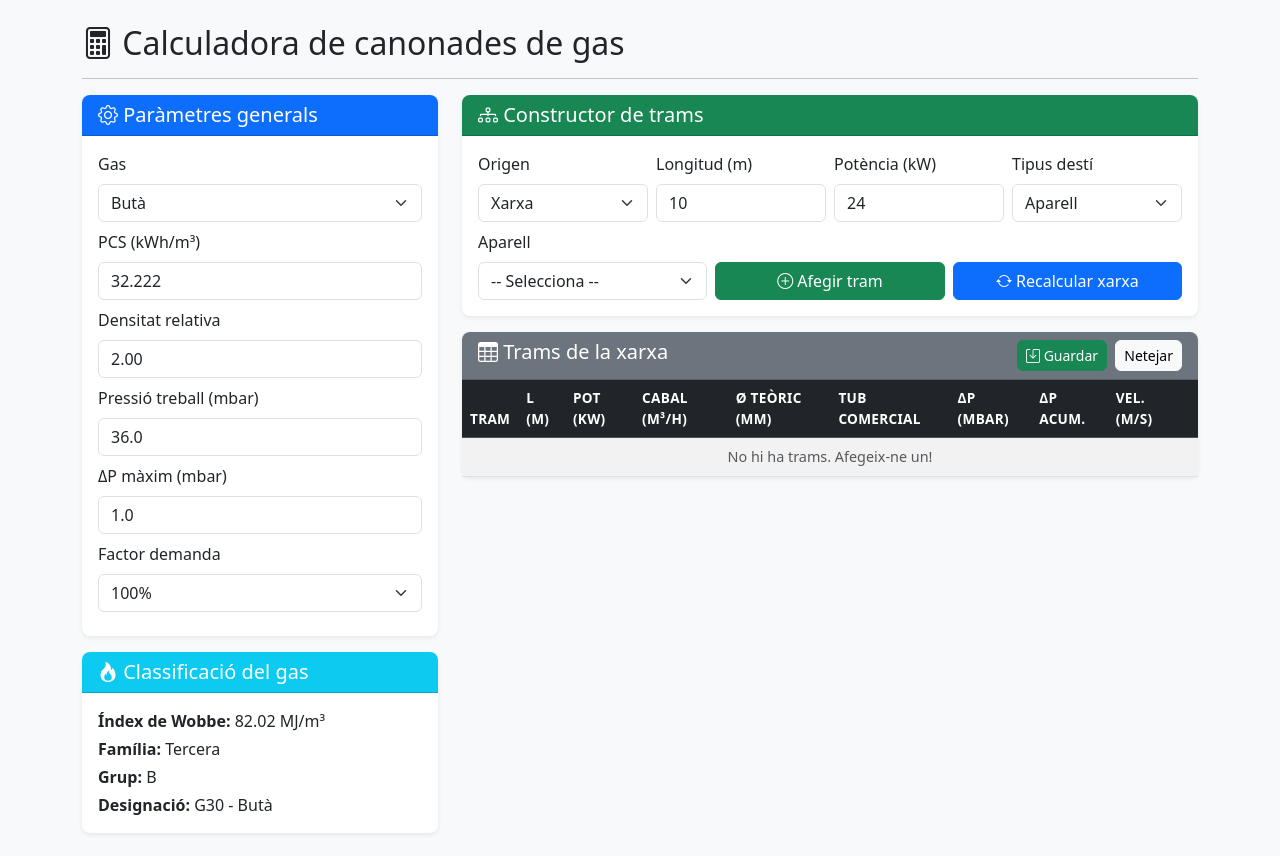
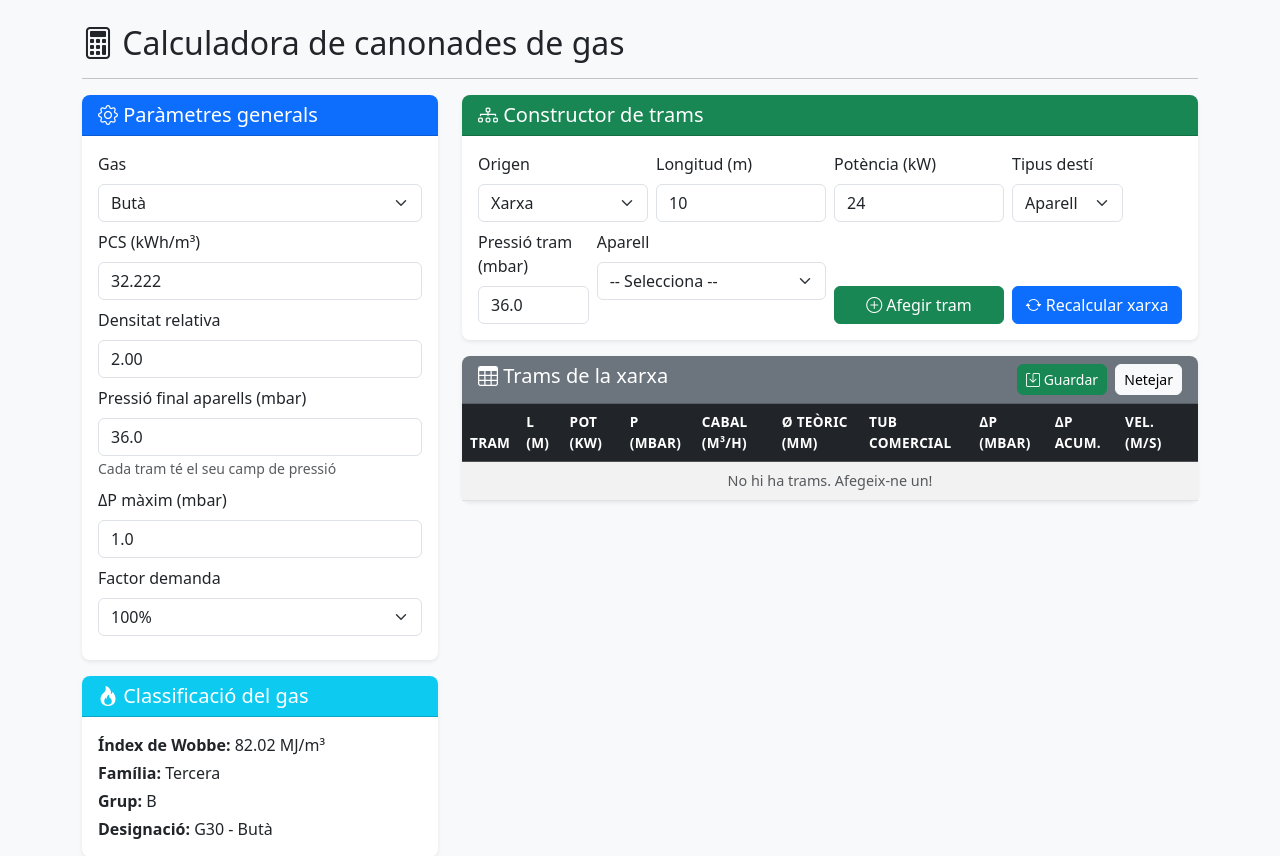
Before and after one commit to Miquel437/gaspro-web, a Flask app: page /calculadora in a window 1280 px wide. Shown: the part 56-912 px from the top of the page. Run offline with Flask 3, Linux system fonts and the light colour scheme; data comes from the database, SQL or seed files in the repository; some libraries are stand-ins or nearby versions.

Commit message:
Fix: camp pressió per tram a la UI

```diff
--- a/templates/calculadora.html
+++ b/templates/calculadora.html
@@ -39,8 +39,9 @@
                         <input type="number" class="form-control" id="param-dens" step="0.01" value="0.60">
                     </div>
                     <div class="mb-2">
-                        <label class="form-label">Pressió treball (mbar)</label>
-                        <input type="number" class="form-control" id="param-pressio" step="0.1" value="20">
+                        <label class="form-label">Pressió final aparells (mbar)</label>
+                        <input type="number" class="form-control" id="param-pressio" step="0.1" value="20" readonly>
+                        <small class="text-muted">Cada tram té el seu camp de pressió</small>
                     </div>
                     <div class="mb-2">
                         <label class="form-label">ΔP màxim (mbar)</label>
@@ -97,7 +98,7 @@
                         <label class="form-label">Potència (kW)</label>
                         <input type="number" class="form-control" id="tram-pot" value="24" step="0.1">
                     </div>
-                    <div class="col-md-3">
+                    <div class="col-md-2">
                         <label class="form-label">Tipus destí</label>
                         <select class="form-select" id="tram-tipus">
                             <option value="aparell">Aparell</option>
@@ -107,18 +108,22 @@
                             <option value="armari">Armari regulació</option>
                         </select>
                     </div>
+                    <div class="col-md-2">
+                        <label class="form-label">Pressió tram (mbar)</label>
+                        <input type="number" class="form-control" id="tram-pressio" step="0.1" value="20">
+                    </div>
                     <div class="col-md-4">
                         <label class="form-label">Aparell</label>
                         <select class="form-select" id="tram-aparell">
                             <!-- Es carrega via JS -->
                         </select>
                     </div>
-                    <div class="col-md-4 d-flex align-items-end">
+                    <div class="col-md-3 d-flex align-items-end">
                         <button type="button" class="btn btn-success w-100" onclick="afegirTram()">
                             <i class="bi bi-plus-circle"></i> Afegir tram
                         </button>
                     </div>
-                    <div class="col-md-4 d-flex align-items-end">
+                    <div class="col-md-3 d-flex align-items-end">
                         <button type="button" class="btn btn-primary w-100" onclick="recalcularTot()">
                             <i class="bi bi-arrow-repeat"></i> Recalcular xarxa
                         </button>
@@ -144,6 +149,7 @@
                                 <th>Tram</th>
                                 <th>L (m)</th>
                                 <th>Pot (kW)</th>
+                                <th>P (mbar)</th>
                                 <th>Cabal (m³/h)</th>
                                 <th>Ø teòric (mm)</th>
                                 <th>Tub comercial</th>
@@ -262,6 +268,9 @@ function canviGas() {
     document.getElementById('param-dens').value = dens.toFixed(2);
     document.getElementById('param-pressio').value = pressio.toFixed(1);
 
+    // Actualitzar pressió per defecte del tram segons el gas
+    document.getElementById('tram-pressio').value = pressio.toFixed(1);
+
     // Actualitzar classificació Wobbe
     classificarGas(pcs_mj, dens);
 }
@@ -299,7 +308,9 @@ function afegirTram() {
     const desti = tipus.charAt(0).toUpperCase() + tipus.slice(1) + nodeCounter;
     nodeCounter++;
 
-    xarxa.trams.push({origen, desti, longitud: long, potencia_kw: pot, tipus});
+    const pressio = parseFloat(document.getElementById('tram-pressio').value);
+
+    xarxa.trams.push({origen, desti, longitud: long, potencia_kw: pot, tipus, pressio_mbar: pressio});
     xarxa.nodes.push(desti);
     guardarLocal();
 
@@ -322,7 +333,7 @@ function recalcularTot() {
     const factor = parseFloat(document.getElementById('param-factor').value);
 
     if (xarxa.trams.length === 0) {
-        document.getElementById('trams-body').innerHTML = '<tr><td colspan="10" class="text-center text-muted">No hi ha trams. Afegeix-ne un!</td></tr>';
+        document.getElementById('trams-body').innerHTML = '<tr><td colspan="11" class="text-center text-muted">No hi ha trams. Afegeix-ne un!</td></tr>';
         return;
     }
 
@@ -359,7 +370,7 @@ function recalcularTot() {
     })
     .catch(err => {
         document.getElementById('trams-body').innerHTML =
-            '<tr><td colspan="10" class="text-center text-danger">Error: ' + err.message + '</td></tr>';
+            '<tr><td colspan="11" class="text-center text-danger">Error: ' + err.message + '</td></tr>';
     });
 
     // Classificar gas
@@ -383,7 +394,7 @@ function netejarXarxa() {
     xarxa.nodes = ['Xarxa'];
     nodeCounter = 1;
     guardarLocal();
-    document.getElementById('trams-body').innerHTML = '<tr><td colspan="10" class="text-center text-muted">No hi ha trams.</td></tr>';
+    document.getElementById('trams-body').innerHTML = '<tr><td colspan="11" class="text-center text-muted">No hi ha trams.</td></tr>';
 
     const selOrigen = document.getElementById('tram-origen');
     selOrigen.innerHTML = '<option value="Xarxa">Xarxa</option>';
```
